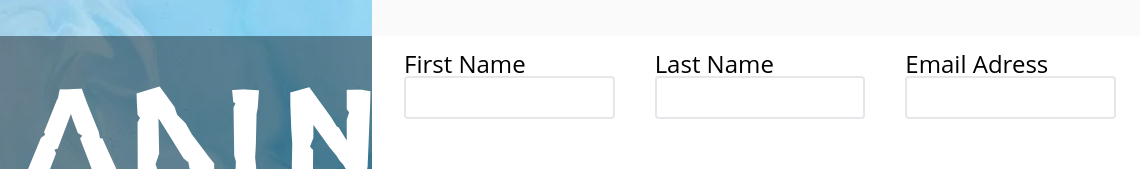
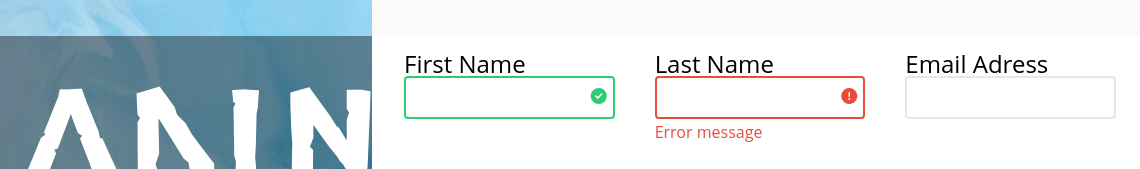
Before and after one commit to maznevskia/sign-up-form, a plain HTML site: page index.html in a window 1280 px wide. Shown: the part 244-413 px from the top of the page, 140-1280 px from the left. Drawn offline with Linux system fonts and the light colour scheme.

Commit message:
Styling for Correct and Wrong inputs

```diff
--- a/index.html
+++ b/index.html
@@ -26,14 +26,14 @@
         </div>
         <form>
             <div id="middle">
-                <div class="field">
+                <div class="field success">
                     <label for="firstName">First Name</label>
                     <input type="text" id="firstName" name="first_name" required>
                     <i class="fa-solid fa-check-circle"></i>
                     <i class="fa-solid fa-exclamation-circle"></i>
                     <small>Error message</small>
                 </div>
-                <div class="field">
+                <div class="field error">
                     <label for="lastName">Last Name</label>
                     <input type="text" id="lastName" name="last_name" required>
                     <i class="fa-solid fa-check-circle"></i>
--- a/style.css
+++ b/style.css
@@ -122,7 +122,6 @@ table {
 label{
     display: inline-block;
 	font-size: 1.5rem;
-	/* margin-bottom: 5px; */
 }
 
 input {
@@ -144,3 +143,26 @@ input {
 .field small {
 	visibility: hidden;
 }
+
+.success input {
+	border-color: #2ecc71;
+}
+
+.success i.fa-check-circle {
+	color: #2ecc71;
+	visibility: visible;
+}
+
+.error input {
+	border-color: #e74c3c;
+}
+
+.error i.fa-exclamation-circle {
+	color: #e74c3c;
+	visibility: visible;
+}
+
+.error small {
+	color: #e74c3c;
+	visibility: visible;
+}
```
